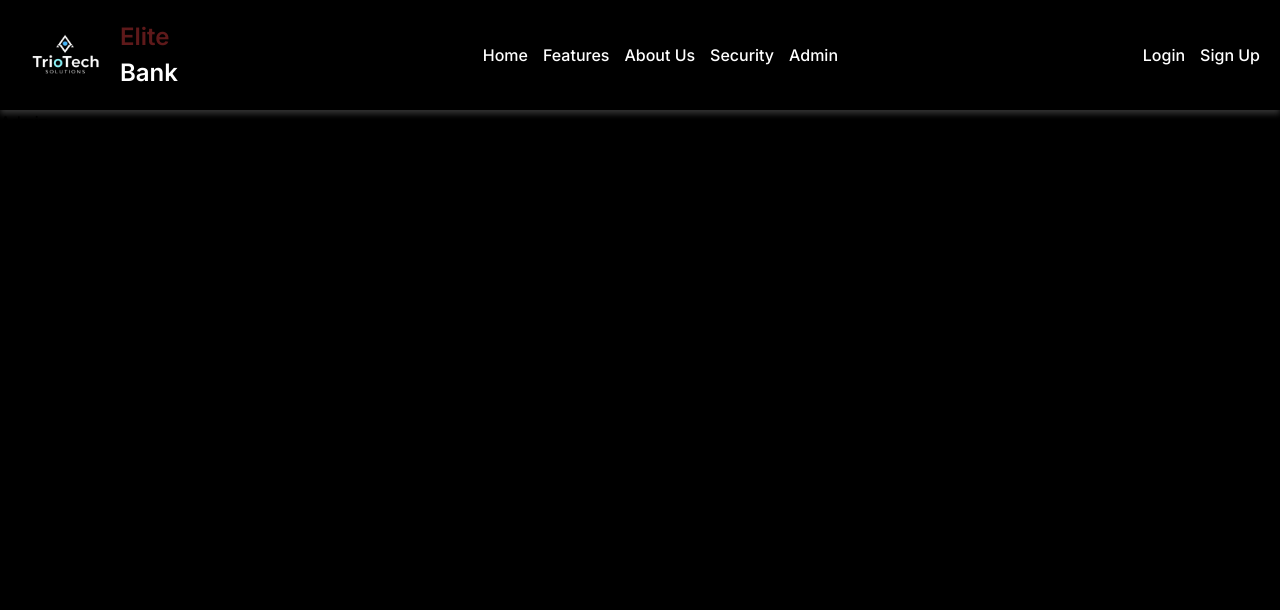
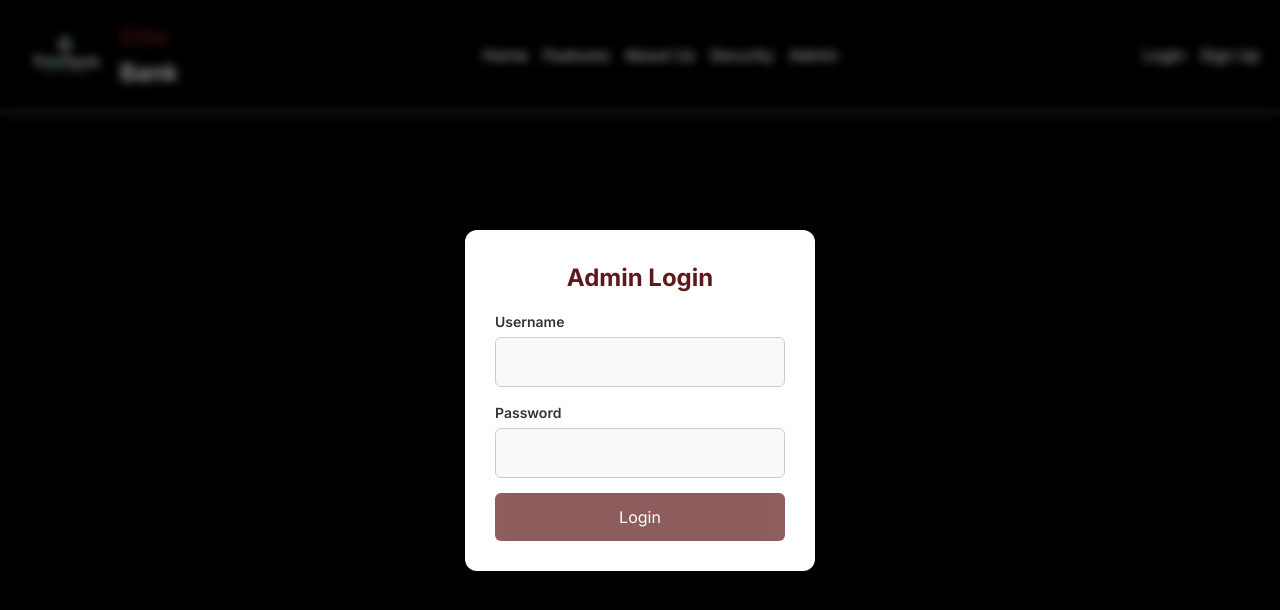
Before and after one commit to hunterk28/ELiteBank-Web-App, a React (Vite) app: page /admin in a window 1280 px wide. Shown: the top 610 px of the page. Built offline with nearby package versions, Linux system fonts and the light colour scheme.

Commit message:
Implement the Admin Login  UI

```diff
--- a/src/components/Navbar.jsx
+++ b/src/components/Navbar.jsx
@@ -2,27 +2,39 @@ import { useState } from "react";
 import { Link } from "react-router-dom";
 import Login from "./pages/Login";
 import SignUp from "./pages/Signup";
+import Admin from './pages/Admin'
 import "./Navbar.css";
 
 export default function Navbar() {
   const [isLoginOpen, setIsLoginOpen] = useState(false);
   const [isSignUpOpen, setIsSignUpOpen] = useState(false);
+  const [isAdminOpen, setIsAdminOpen] = useState(false);
 
   const openLoginModal = (event) => {
     event.preventDefault();
     setIsLoginOpen(true);
     setIsSignUpOpen(false);
+    setIsAdminOpen(false);
   };
 
   const openSignUpModal = (event) => {
     event.preventDefault();
     setIsSignUpOpen(true);
     setIsLoginOpen(false);
+    setIsAdminOpen(false);
+  };
+
+  const openAdminModal = (event) => {
+    event.preventDefault();
+    setIsLoginOpen(false);
+    setIsSignUpOpen(false);
+    setIsAdminOpen(true);
   };
 
   const closeModals = () => {
     setIsLoginOpen(false);
     setIsSignUpOpen(false);
+    setIsAdminOpen(false);
   };
 
   return (
@@ -41,7 +53,7 @@ export default function Navbar() {
           <li><Link to="/features">Features</Link></li>
           <li><Link to="/about">About Us</Link></li>
           <li><Link to="/security">Security</Link></li>
-          <li><Link to="/admin">Admin</Link></li>
+          <li><a href="#" onClick={openAdminModal}>Admin</a></li>
         </ul>
       </nav>
 
@@ -55,6 +67,7 @@ export default function Navbar() {
       {/* Render Modals */}
       {isLoginOpen && <Login closeModal={closeModals} openSignUp={openSignUpModal} />}
       {isSignUpOpen && <SignUp closeModal={closeModals} openLogin={openLoginModal} />}
+      {isAdminOpen && <Admin closeModal={closeModals} />}
     </header>
   );
 }
--- a/src/components/pages/Admin.jsx
+++ b/src/components/pages/Admin.jsx
@@ -1,9 +1,20 @@
-import './Pages.css'
+import "./Pages.css";
 
-export default function Admin() {
+export default function Login({ closeModal }) {
     return (
-        <>
-            <h1>Admin</h1>
-        </>
-    )
+        <div className="modal-overlay" onClick={closeModal}>
+            <div className="modal-content" onClick={(e) => e.stopPropagation()}>
+                <h2>Admin Login</h2>
+                <div className="input-field">
+                    <label>Username</label>
+                    <input type="text" />
+                </div>
+                <div className="input-field">
+                    <label>Password</label>
+                    <input type="password" />
+                </div>
+                <button className="login-submit">Login</button>
+            </div>
+        </div>
+    );
 }
```
